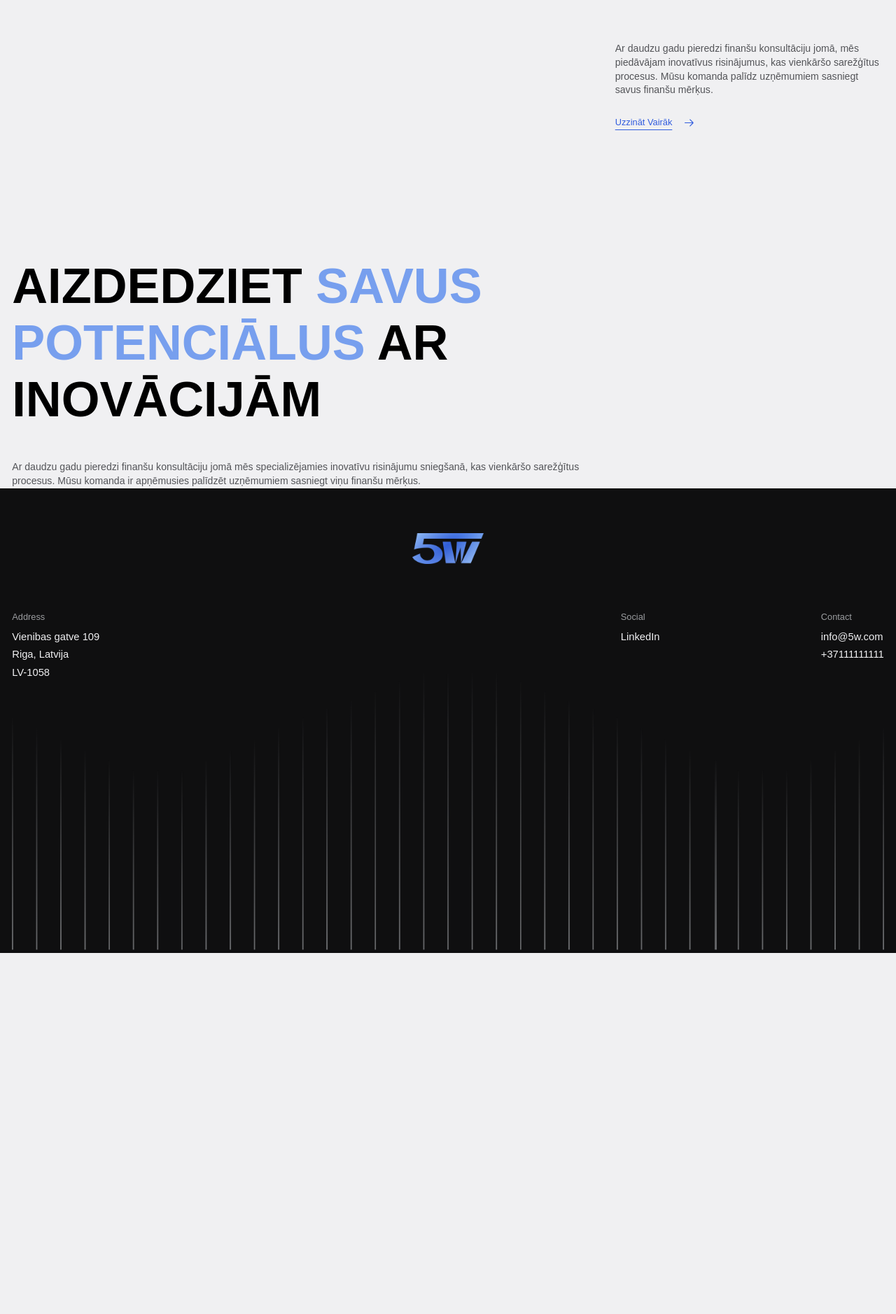
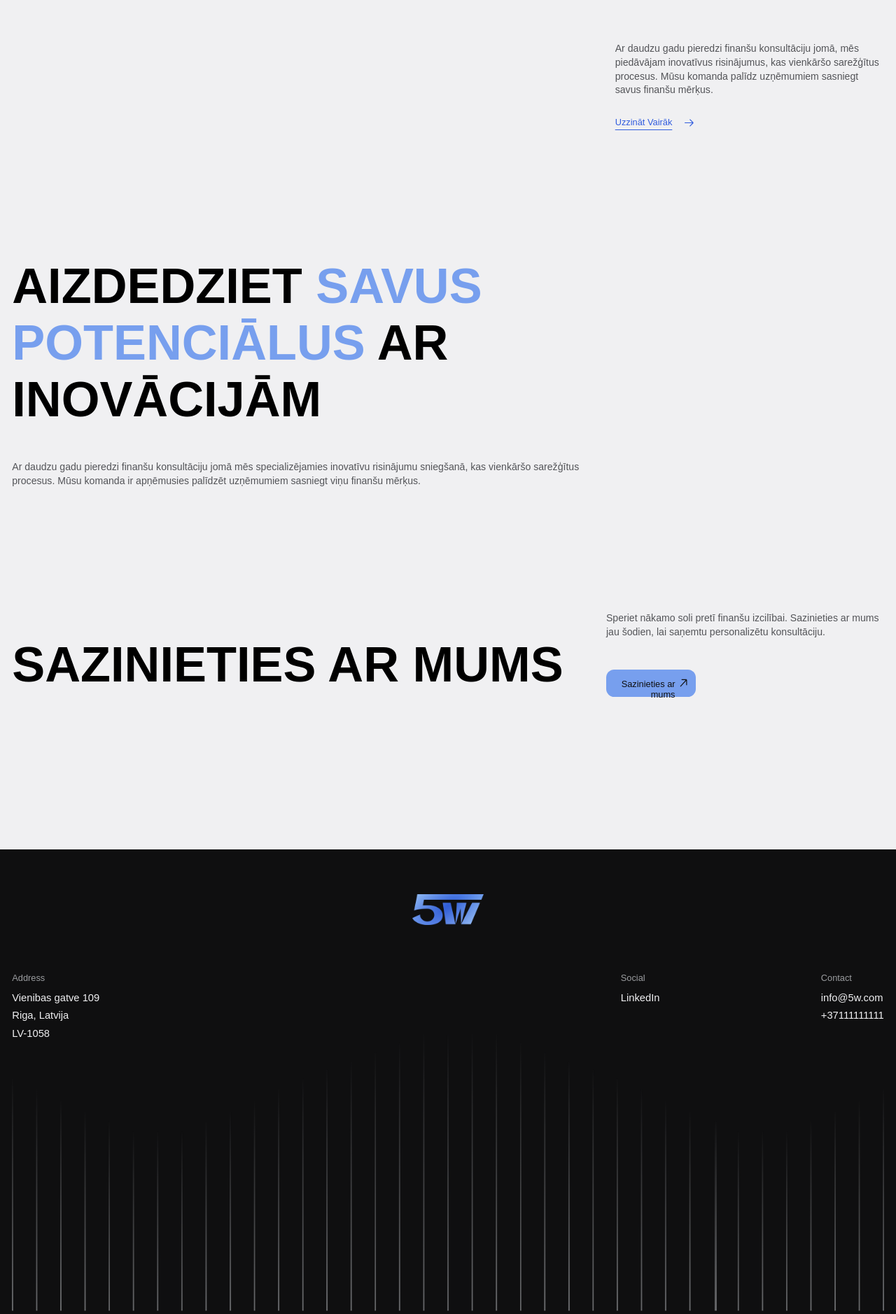
Before and after one commit to amaksix/5w, a Jekyll site: the page built from lv/index.md, in a window 1280 px wide. Shown: the part 1141-3019 px from the top of the page at 70% size. Built offline with Jekyll 4.4.1, drawn with Linux system fonts in a browser that asks for light colours; before the commit the page ends 2503 px from its top, so only the background shows below that.

Commit message:
contact us block done

```diff
--- a/_data/translations.yml
+++ b/_data/translations.yml
@@ -8,6 +8,8 @@ en:
   about_us_button: "Learn More About Us"
   solutions_header: 'Ignite <span class="highlight-text">Your Potential</span> with Innovations'
   solutions_text: 'With years of experience in financial consulting, we specialize in delivering innovative solutions that simplify complex processes. Our team is dedicated to helping businesses achieve their financial goals.'
+  contact_header: 'Contact Us'
+  contact_us_text: "Take the next step toward financial excellence. Contact us today for a personalized consultation."
 
 lv:
   main_header_first: "KUR FINANSES"
@@ -19,3 +21,5 @@ lv:
   about_us_button: "Uzzināt Vairāk"
   solutions_header: 'Aizdedziet <span class="highlight-text">Savus Potenciālus</span> ar Inovācijām'
   solutions_text: 'Ar daudzu gadu pieredzi finanšu konsultāciju jomā mēs specializējamies inovatīvu risinājumu sniegšanā, kas vienkāršo sarežģītus procesus. Mūsu komanda ir apņēmusies palīdzēt uzņēmumiem sasniegt viņu finanšu mērķus.'
+  contact_header: 'Sazinieties ar mums'
+  contact_us_text: 'Speriet nākamo soli pretī finanšu izcilībai. Sazinieties ar mums jau šodien, lai saņemtu personalizētu konsultāciju.'
--- a/_layouts/home.html
+++ b/_layouts/home.html
@@ -55,6 +55,18 @@
             <h1 style="width: 71vw;"> {{ site.data.translations[page.lang].solutions_header}}</h1>
             <p class="regular-text" style="width: 65vw;">{{ site.data.translations[page.lang].solutions_text}}</p>
         </div>
+        <div class="contact">
+            <div class="contact-left-container"><h1 class="contact-header">{{ site.data.translations[page.lang].contact_header}}</h1></div>
+            <div class="contact-right-container">
+                <p class="regular-text contact-us-text">
+                {{ site.data.translations[page.lang].contact_us_text }}
+                </p>
+                <button class="main-contact-us-button">
+                    <p class="main-contact-us-button-text">{{ site.data.translations[page.lang].contact_header}}</p>
+                    <img class="angled-arrow" src="../assets/images/Angled_Arrow_Black.svg">
+                </button>
+            </div>
+        </div>
     </div>
     {% include footer.html %}  <!-- Reusable Footer -->
 
--- a/assets/css/home.css
+++ b/assets/css/home.css
@@ -118,3 +118,36 @@
 .highlight-text{
     color:#779FEE;
 }
+
+
+.contact{
+    margin-top:13.8vw;
+    margin-bottom: 13.8vw;
+    display: grid;
+    grid-template-columns:  auto 31vw;
+}
+.contact-header{
+    margin-top:2.7vw;
+}
+.main-contact-us-button{
+    margin-top: 3.4vw;
+    background-color: #779FEE;
+    border:0;
+    display: grid;
+    grid-template-columns: auto auto;
+    gap: 0.5vw;
+    border-radius: 0.9vw;
+    width: 10vw;
+    height:3vw;
+    padding: 0.9vw;
+    padding-top: 1vw;
+    padding-bottom: 0.8vw;
+}
+
+.main-contact-us-button-text{
+    font-family: "Jost","Arial", sans-serif;
+    font-weight: medium;
+    color: #0F0F10;
+    font-size: 1vw;
+   text-align: right;
+}
```
Also changed, not shown: assets/images/Angled_Arrow_Black.svg (added).
